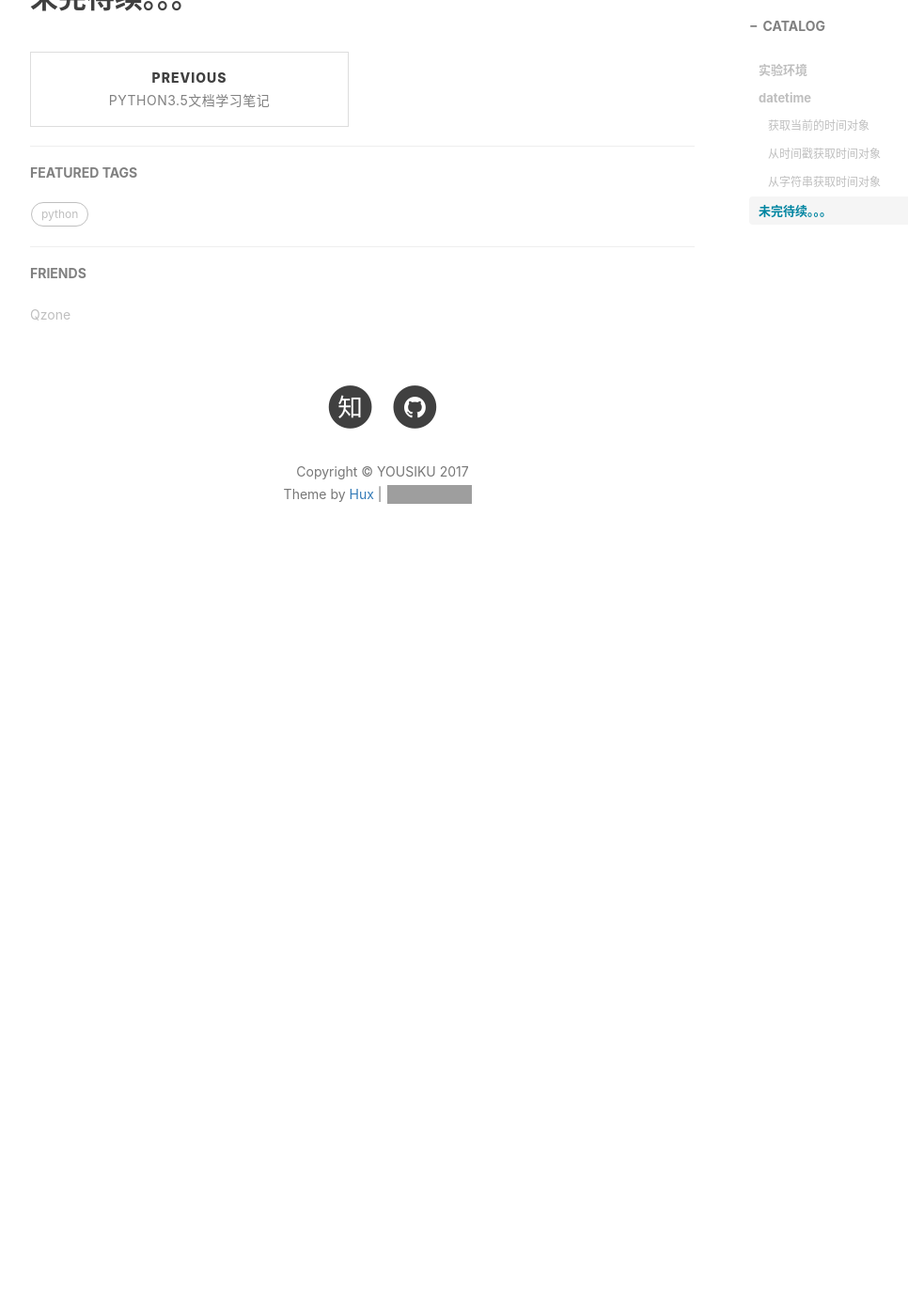
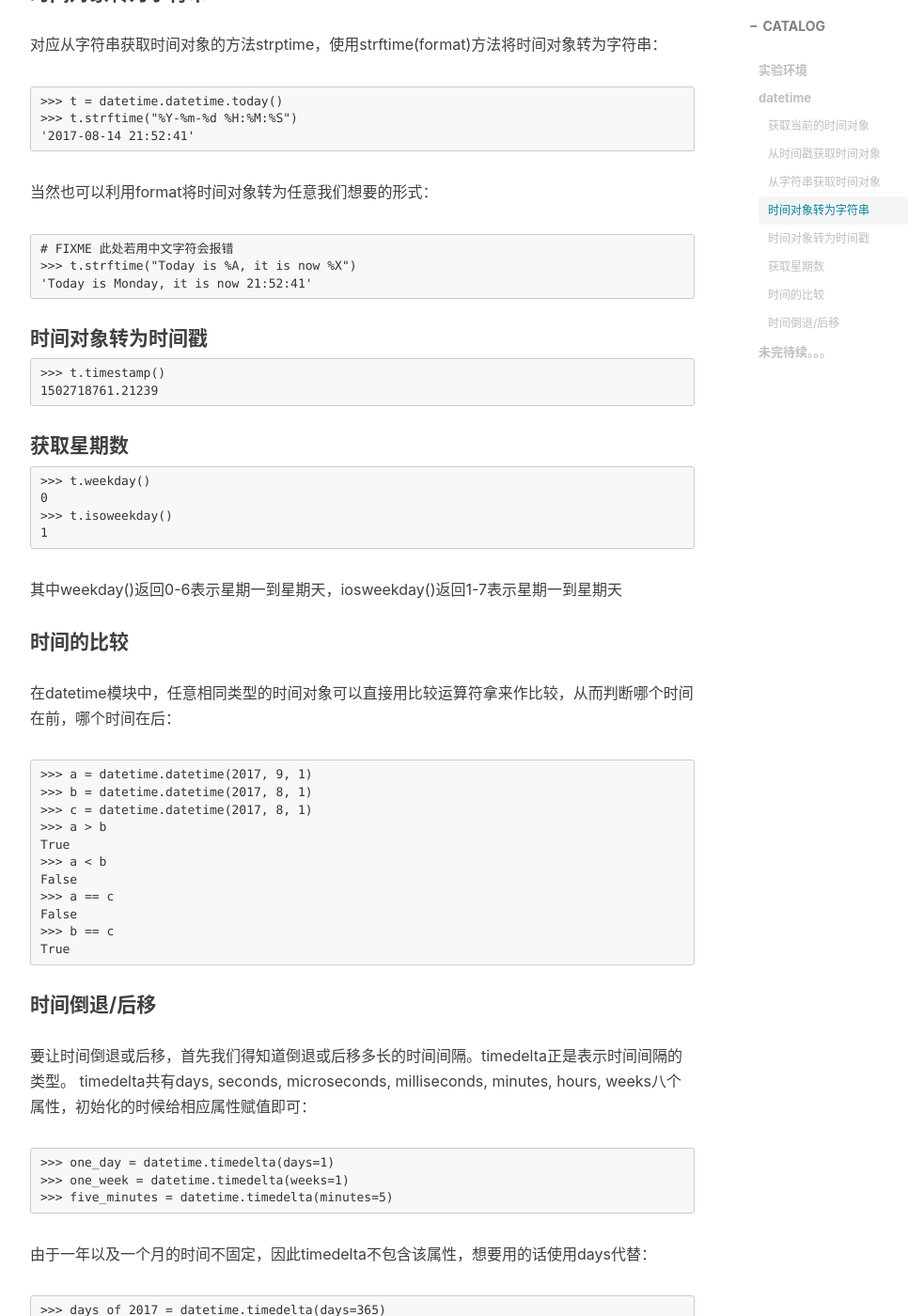
Before and after one commit to yousiku/yousiku.github.io, a Jekyll site: the page built from _posts/2017-08-13-时空猎人.markdown, in a window 1280 px wide and 1400 px high, scrolled down 4230 px. Shown: the whole window at 94% size, without its empty margins (233-1199 px from the left). Built offline with Jekyll 4.4.1, drawn with Linux system fonts in a browser that asks for light colours; nearby versions of some CDN libraries; comment, search, counter and statistics services are not loaded; before the commit the page ends 4860 px from its top, so only the background shows below that; some of the changed text lies outside the part shown; grey boxes are pictures that could not be loaded.

Commit message:
完成datetimee部分

````diff
--- a/_posts/2017-08-13-时空猎人.markdown
+++ b/_posts/2017-08-13-时空猎人.markdown
@@ -11,8 +11,8 @@ tags:
 ---
 
 在开发中我们常常需要处理时间。
-通常我们会面对两种形式的时间，一种是格式化字符串的形式，如"2017-08-03 21:32:00"，即文字形式能被人轻易识别的形式；
-另一种是[UNIX时间戳](https://baike.baidu.com/item/%E6%97%B6%E9%97%B4%E6%88%B3)格式，即从1970年0点开始到现在经过的秒数。
+通常我们会面对两种形式的时间，一种是**格式化字符串**的形式，如"2017-08-03 21:32:00"，即文字形式能被人轻易识别的形式；
+另一种是[**UNIX时间戳**](https://baike.baidu.com/item/%E6%97%B6%E9%97%B4%E6%88%B3)格式，即从1970年0点开始到现在经过的秒数。
 Python提供了三个时间相关的标准库datetime, time, calendar能够很好的帮助我们解决处理时间的问题。
 
 ## 实验环境
@@ -132,4 +132,106 @@ datetime.datetime(2017, 8, 13, 23, 47)
 
 是不是挺强大的？
 
+#### 时间对象转为字符串
+
+对应从字符串获取时间对象的方法strptime，使用strftime(format)方法将时间对象转为字符串：
+
+```
+>>> t = datetime.datetime.today()
+>>> t.strftime("%Y-%m-%d %H:%M:%S")
+'2017-08-14 21:52:41'
+```
+
+当然也可以利用format将时间对象转为任意我们想要的形式：
+
+```
+# FIXME 此处若用中文字符会报错
+>>> t.strftime("Today is %A, it is now %X")
+'Today is Monday, it is now 21:52:41'
+```
+
+#### 时间对象转为时间戳
+
+```
+>>> t.timestamp()
+1502718761.21239
+```
+
+#### 获取星期数
+
+```
+>>> t.weekday()
+0
+>>> t.isoweekday()
+1
+```
+
+其中weekday()返回0-6表示星期一到星期天，iosweekday()返回1-7表示星期一到星期天
+
+#### 时间的比较
+
+在datetime模块中，任意相同类型的时间对象可以直接用比较运算符拿来作比较，从而判断哪个时间在前，哪个时间在后：
+
+```
+>>> a = datetime.datetime(2017, 9, 1)
+>>> b = datetime.datetime(2017, 8, 1)
+>>> c = datetime.datetime(2017, 8, 1)
+>>> a > b
+True
+>>> a < b
+False
+>>> a == c
+False
+>>> b == c
+True
+```
+
+#### 时间倒退/后移
+
+要让时间倒退或后移，首先我们得知道倒退或后移多长的时间间隔。timedelta正是表示时间间隔的类型。
+timedelta共有days, seconds, microseconds, milliseconds, minutes, hours, weeks八个属性，初始化的时候给相应属性赋值即可：
+
+```
+>>> one_day = datetime.timedelta(days=1)
+>>> one_week = datetime.timedelta(weeks=1)
+>>> five_minutes = datetime.timedelta(minutes=5)
+```
+
+由于一年以及一个月的时间不固定，因此timedelta不包含该属性，想要用的话使用days代替：
+
+```
+>>> days_of_2017 = datetime.timedelta(days=365)
+>>> days_of_August = datetime.timedelta(days=31)
+```
+
+确定了时间间隔后就可以使用" +", " -"运算符让时间后退或后移了：
+
+```
+>>> t = datetime.datetime.now()
+>>> t
+datetime.datetime(2017, 8, 14, 22, 22, 30, 833227)
+>>> t - one_day
+datetime.datetime(2017, 8, 13, 22, 22, 30, 833227)
+>>> t + one_week
+datetime.datetime(2017, 8, 21, 22, 22, 30, 833227)
+>>> t - five_minutes
+datetime.datetime(2017, 8, 14, 22, 17, 30, 833227)
+>>> t - days_of_2017
+datetime.datetime(2016, 8, 14, 22, 22, 30, 833227)
+>>> t + days_of_August
+datetime.datetime(2017, 9, 14, 22, 22, 30, 833227)
+```
+
+同时，也可以运用" +", " -", " \*", " /", " %"等运算符对时间间隔处理：
+
+```
+>>> seven_minutes = datetime.timedelta(minutes=3) + datetime.timedelta(minutes=4)
+>>> three_minutes = seven_minutes - datetime.timedelta(minutes=4)
+>>> six_minutes = three_minutes * 2
+>>> six_minutes / three_minutes
+2.0
+>>> seven_minutes % three_minutes
+datetime.timedelta(0, 60)
+```
+
 ## 未完待续。。。
````
